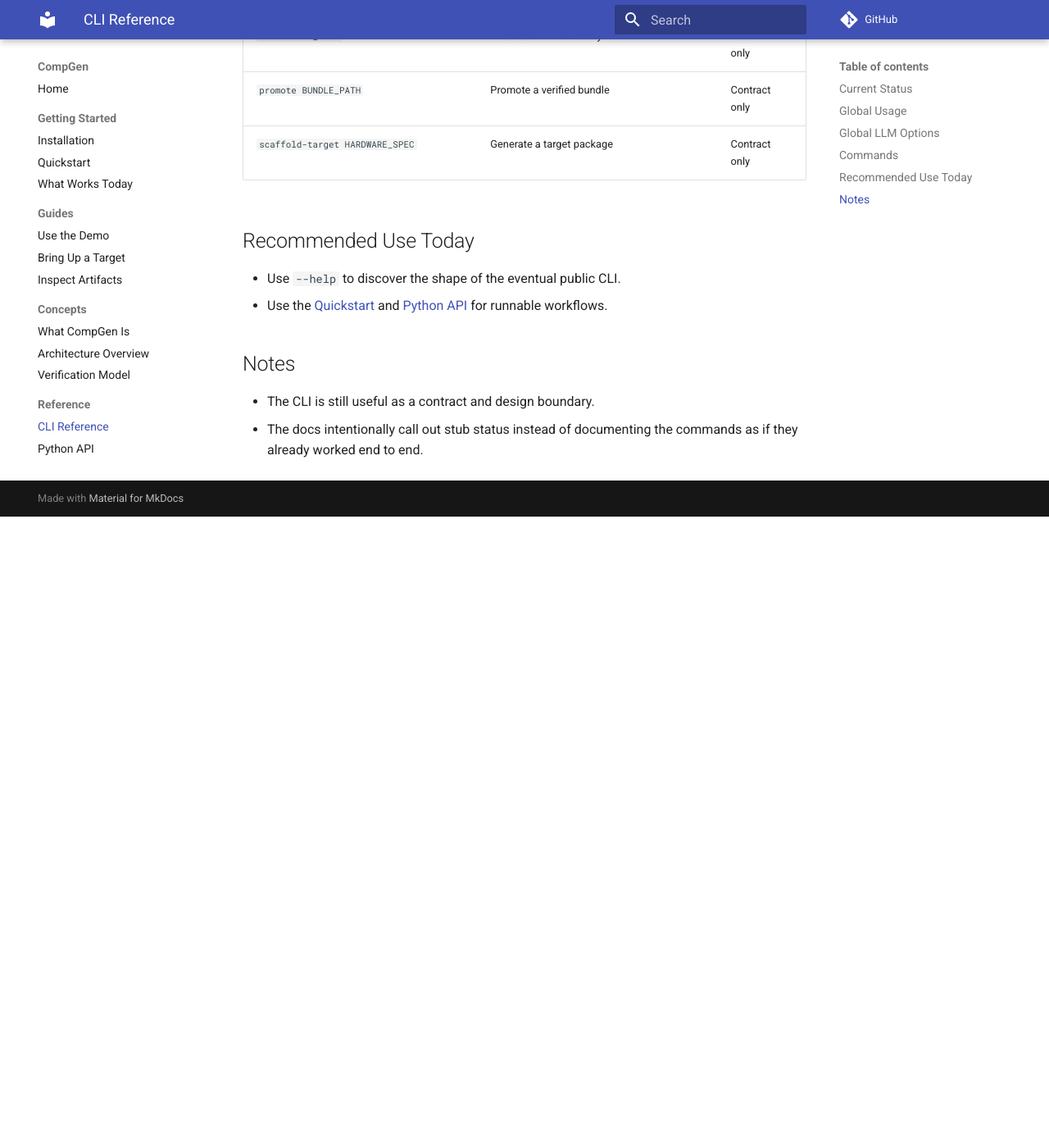
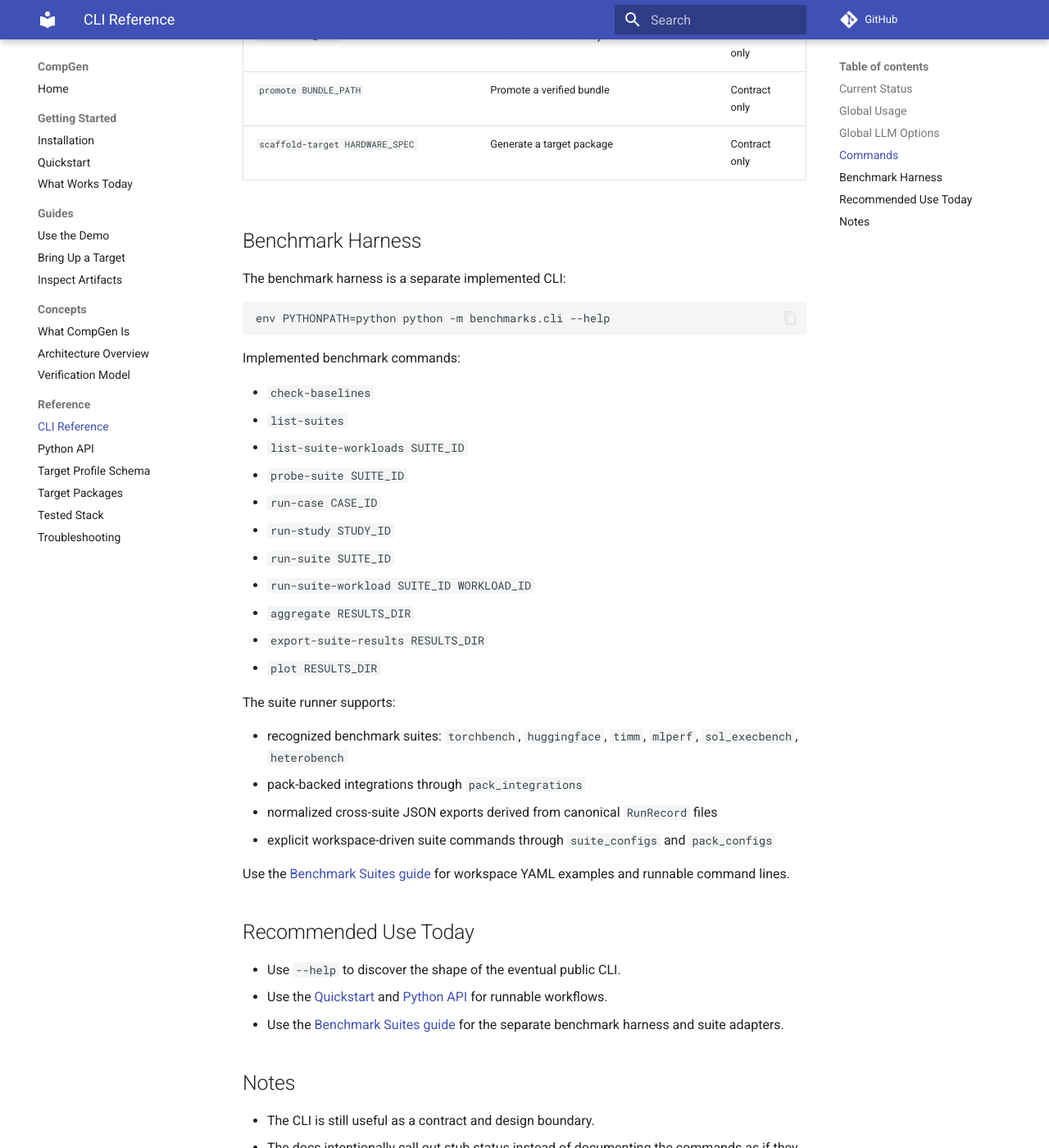
Before and after one commit to copparihollmann/RuntimeCompGen, an MkDocs documentation site: the page built from docs/reference/cli.md, in a window 1280 px wide and 1400 px high, scrolled down 1400 px. Shown: the whole window at 82% size. Built offline with MkDocs 1.6.1 and Material for MkDocs 9.7.7, drawn with Linux system fonts in a browser that asks for light colours; comment, search, counter and statistics services are not loaded; before the commit the page ends 2030 px from its top, so only the background shows below that.

Commit message:
[Docs] What works today and how to use benchmark suit

````diff
--- a/docs/reference/cli.md
+++ b/docs/reference/cli.md
@@ -41,10 +41,42 @@
 | `promote BUNDLE_PATH` | Promote a verified bundle | Contract only |
 | `scaffold-target HARDWARE_SPEC` | Generate a target package | Contract only |
 
+## Benchmark Harness
+
+The benchmark harness is a separate implemented CLI:
+
+```bash
+env PYTHONPATH=python python -m benchmarks.cli --help
+```
+
+Implemented benchmark commands:
+
+- `check-baselines`
+- `list-suites`
+- `list-suite-workloads SUITE_ID`
+- `probe-suite SUITE_ID`
+- `run-case CASE_ID`
+- `run-study STUDY_ID`
+- `run-suite SUITE_ID`
+- `run-suite-workload SUITE_ID WORKLOAD_ID`
+- `aggregate RESULTS_DIR`
+- `export-suite-results RESULTS_DIR`
+- `plot RESULTS_DIR`
+
+The suite runner supports:
+
+- recognized benchmark suites: `torchbench`, `huggingface`, `timm`, `mlperf`, `sol_execbench`, `heterobench`
+- pack-backed integrations through `pack_integrations`
+- normalized cross-suite JSON exports derived from canonical `RunRecord` files
+- explicit workspace-driven suite commands through `suite_configs` and `pack_configs`
+
+Use the [Benchmark Suites guide](../guides/use-benchmark-suites.md) for workspace YAML examples and runnable command lines.
+
 ## Recommended Use Today
 
 - Use `--help` to discover the shape of the eventual public CLI.
 - Use the [Quickstart](../getting-started/quickstart.md) and [Python API](python-api.md) for runnable workflows.
+- Use the [Benchmark Suites guide](../guides/use-benchmark-suites.md) for the separate benchmark harness and suite adapters.
 
 ## Notes
 
````
Also changed, not shown: docs/getting-started/what-works-today.md (+3 -0 lines), docs/guides/use-benchmark-suites.md (added, +152 -0 lines), docs/index.md (+2 -0 lines).
